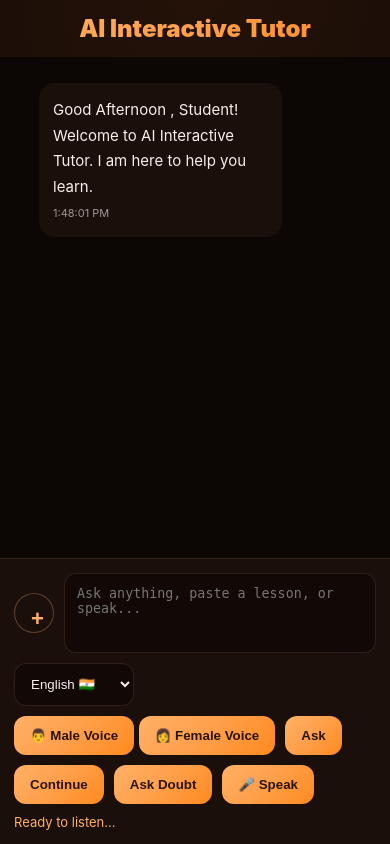
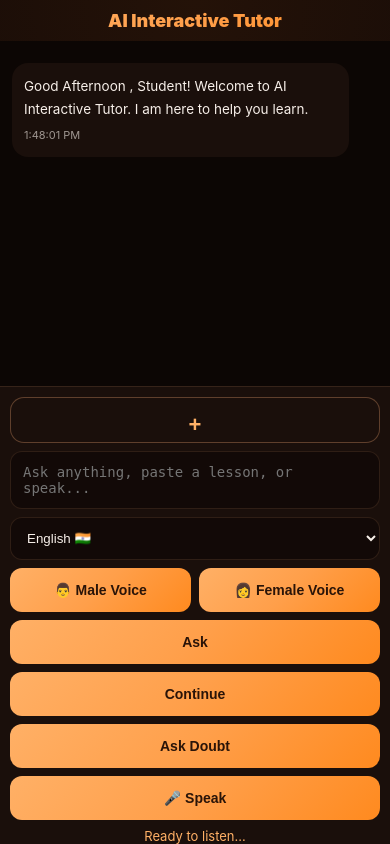
Before and after one commit to ramesh396/genias, a Flask app: page /tutor in a window 390 px wide. Run offline with Flask 3, Linux system fonts and the light colour scheme; parts of the project's set-up code (start-up, migrations or seed data) failed here and were passed over.

```diff
--- a/templates/tutor.html
+++ b/templates/tutor.html
@@ -2,6 +2,7 @@
 <html>
 <head>
 <title>AI Tutor</title>
+<meta name="viewport" content="width=device-width, initial-scale=1.0, maximum-scale=1.0">
 
 <style>
 * {
@@ -19,6 +20,7 @@ body {
     display: flex;
     flex-direction: column;
     overflow: hidden;
+    height: 100dvh;
 }
 
 h2 {
@@ -144,6 +146,7 @@ button {
 
     bottom: 50px;
     left: 0;
+    right: auto;
 
     background: #1a0f0b;
     border: 1px solid rgba(255, 176, 120, 0.2);
@@ -212,6 +215,111 @@ button {
 
 .upload-option:hover {
     background: #2d1a14;
+}
+
+/* ================= MOBILE OPTIMIZATION ================= */
+
+@media (max-width: 768px) {
+
+    h2 {
+        font-size: 20px;
+        padding: 10px;
+    }
+
+    #chatbox {
+        padding: 12px;
+    }
+
+    .msg {
+        max-width: 92%;
+        font-size: 14px;
+        padding: 12px;
+    }
+
+    #inputArea {
+        flex-direction: column;
+        gap: 8px;
+        padding: 10px;
+
+        position: sticky;
+        bottom: 0;
+
+        padding-bottom: env(safe-area-inset-bottom);
+    }
+
+    textarea,
+    select,
+    button {
+        width: 100%;
+    }
+
+    #question {
+        min-width: unset;
+        height: 70px;
+    }
+
+    button {
+        padding: 14px;
+        font-size: 15px;
+    }
+
+    .plus-container {
+        width: 100%;
+    }
+
+    .plus-btn {
+        width: 100%;
+        border-radius: 14px;
+        height: 46px;
+    }
+
+    .upload-menu {
+        left: 0;
+        right: 0;
+        bottom: 56px;
+        width: 100%;
+    }
+
+    .upload-option {
+        font-size: 14px;
+    }
+
+    #genderMode {
+        display: flex;
+        gap: 8px;
+        width: 100%;
+    }
+
+    #genderMode button {
+        flex: 1;
+    }
+
+    .status {
+        width: 100%;
+        text-align: center;
+    }
+}
+
+/* ================= SMALL PHONES ================= */
+
+@media (max-width: 420px) {
+
+    h2 {
+        font-size: 18px;
+    }
+
+    #question {
+        height: 60px;
+        font-size: 14px;
+    }
+
+    .msg {
+        font-size: 13.5px;
+    }
+
+    button {
+        font-size: 14px;
+    }
 }
 
 </style>
@@ -377,7 +485,10 @@ function addMessage(text, sender) {
     `;
 
     chatbox.appendChild(div);
+    setTimeout(() => {
     chatbox.scrollTop = chatbox.scrollHeight;
+}, 80);
+
 }
 
 // -------- SPEAK FUNCTION --------
```
